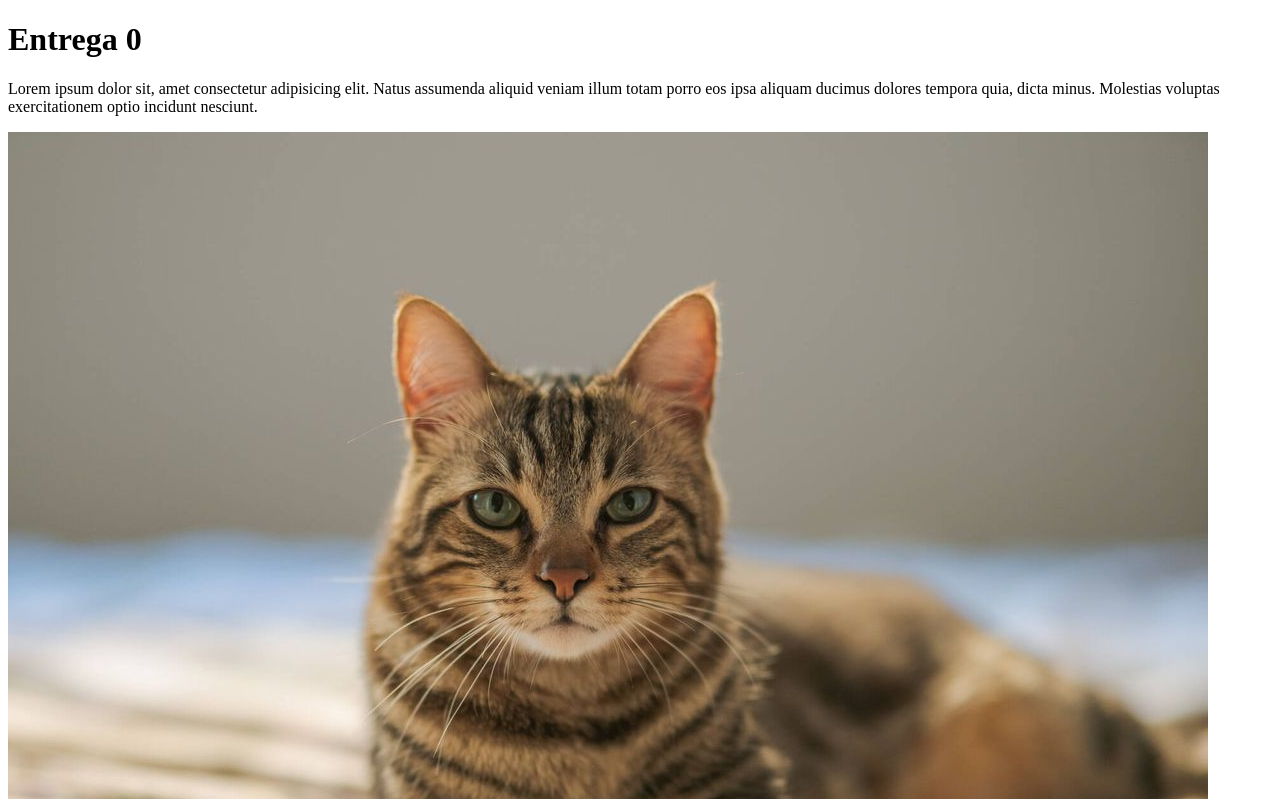
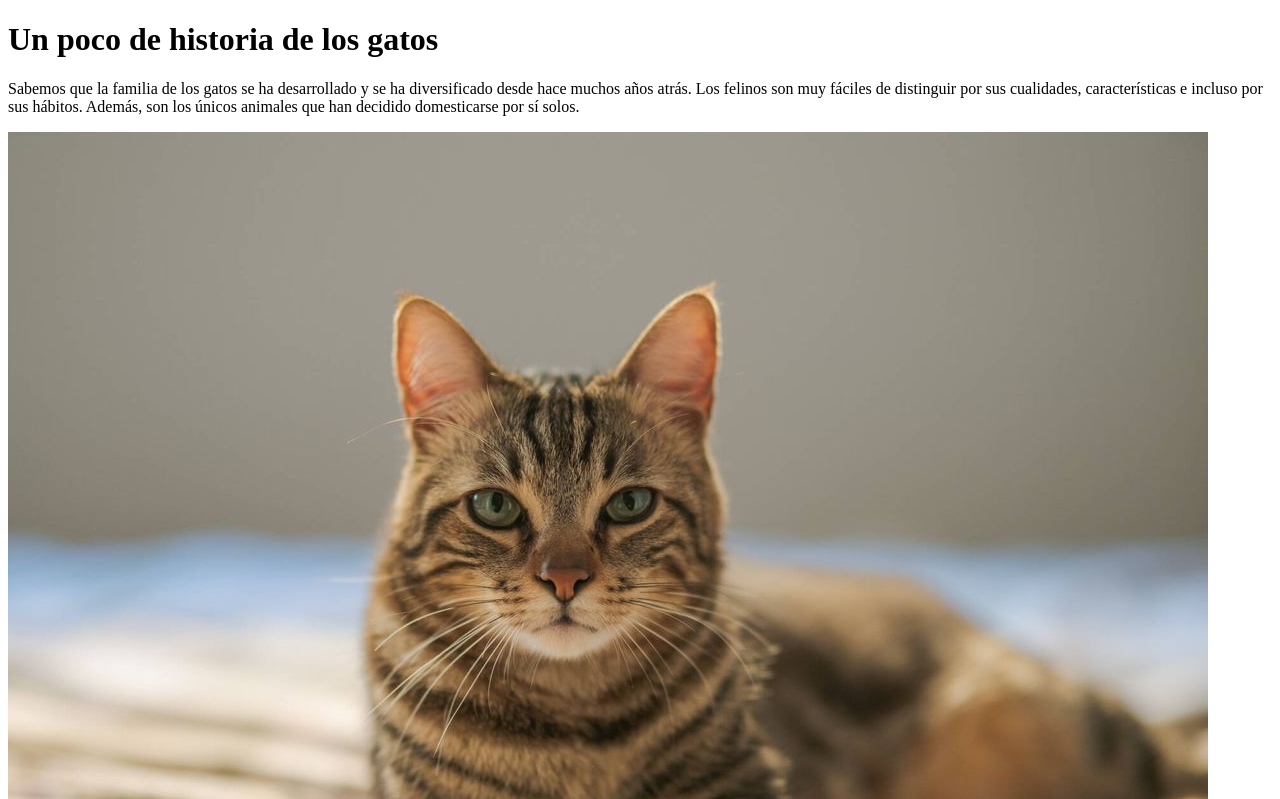
Before and after one commit to romicaubarrere/Entrega0_grupal, a plain HTML site: page index.html in a window 1280 px wide. Shown: the top 799 px of the page. Drawn offline with Linux system fonts and the light colour scheme.

Commit message:
Update index.html

```diff
--- a/index.html
+++ b/index.html
@@ -9,13 +9,10 @@
     <link rel="stylesheet" href="style.css" />
   </head>
   <body>
-    <h1>Entrega 0</h1>
+    <h1>Un poco de historia de los gatos</h1>
 
     <p>
-      Lorem ipsum dolor sit, amet consectetur adipisicing elit. Natus assumenda
-      aliquid veniam illum totam porro eos ipsa aliquam ducimus dolores tempora
-      quia, dicta minus. Molestias voluptas exercitationem optio incidunt
-      nesciunt.
+Sabemos que la familia de los gatos se ha desarrollado y se ha diversificado desde hace muchos años atrás. Los felinos son muy fáciles de distinguir por sus cualidades, características e incluso por sus hábitos. Además, son los únicos animales que han decidido domesticarse por sí solos.
     </p>
 
     <img
```
